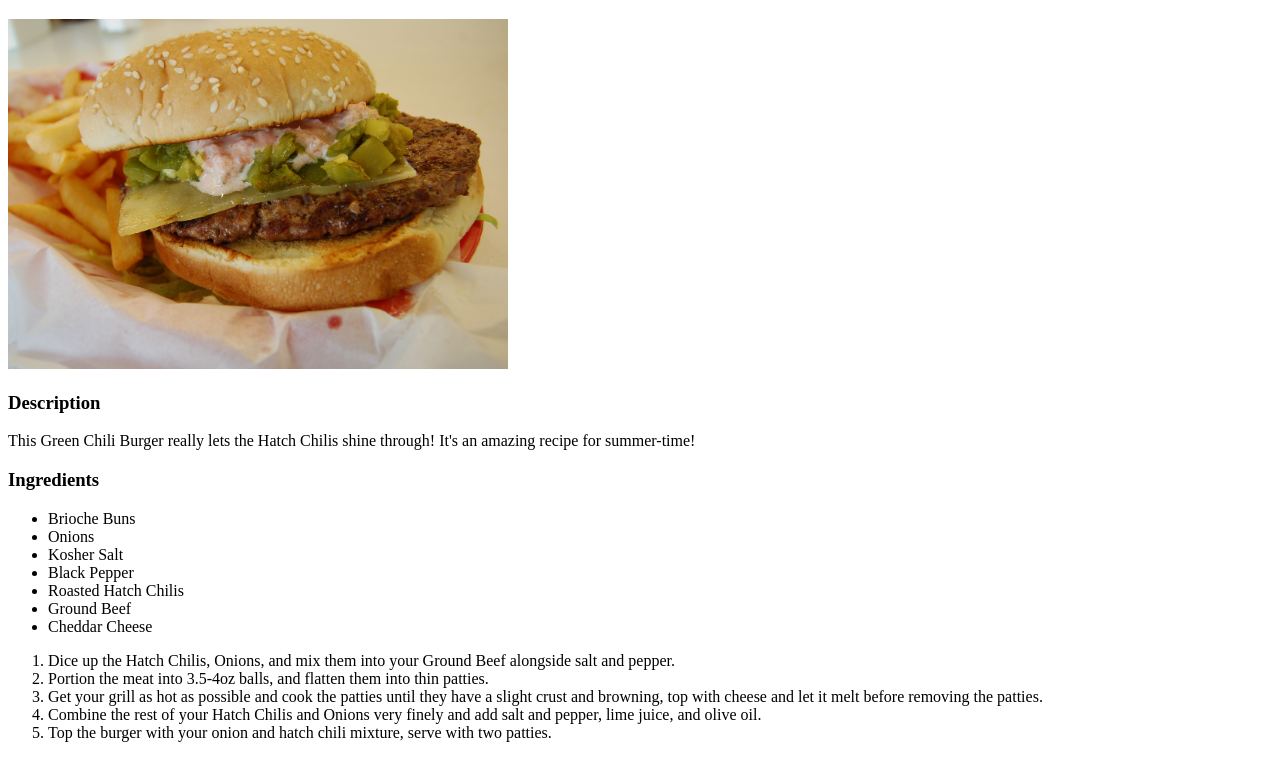
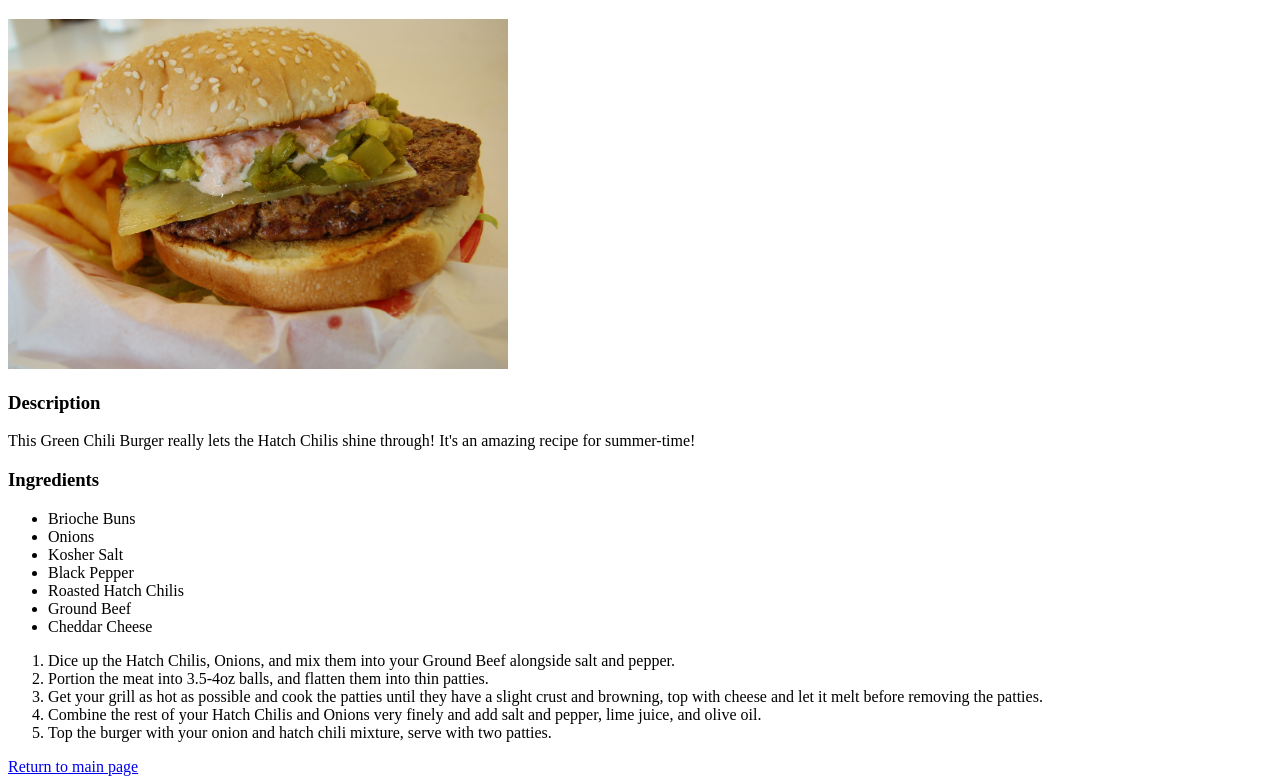
Before and after one commit to Dallagen2/odin_recipes, a plain HTML site: page recipes/Hamburger.html in a window 1280 px wide. Shown: the part 61-845 px from the top of the page. Before the commit the page ends 819 px from the top, so only its background shows below. Drawn offline with Linux system fonts and the light colour scheme.

Commit message:
add return to main page button to recipes.

```diff
--- a/recipes/Hamburger.html
+++ b/recipes/Hamburger.html
@@ -28,5 +28,6 @@
         <li>Combine the rest of your Hatch Chilis and Onions very finely and add salt and pepper, lime juice, and olive oil.</li>
         <li>Top the burger with your onion and hatch chili mixture, serve with two patties.</li>
     </ol>
+    <a href="./index.html">Return to main page</a>
 </body>
 </html>
```
Also changed, not shown: index.html (+1 -0 lines), recipes/Waffles.html (+1 -0 lines), recipes/cheesesteak.html (+1 -0 lines).
